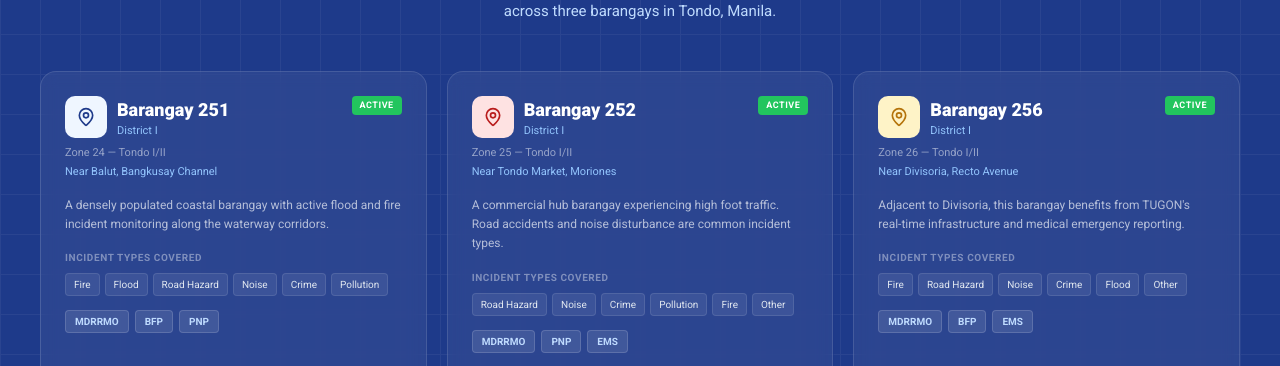
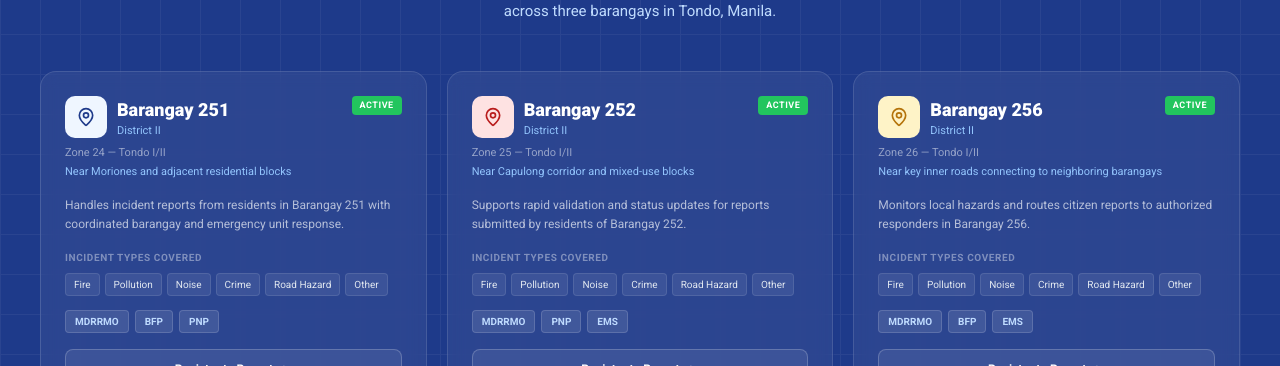
Before and after one commit to Jaymie-Lacson/Tugon, a React (Vite) app: page / in a window 1280 px wide. Shown: the part 1728-2094 px from the top of the page. Built offline with nearby package versions, Linux system fonts and the light colour scheme; no server answers.

Commit message:
Update Landing.tsx

```diff
--- a/src/app/pages/Landing.tsx
+++ b/src/app/pages/Landing.tsx
@@ -411,28 +411,28 @@ function SupportedBarangays() {
   const navigate = useNavigate();
   const barangays = [
     {
-      num: '251', zone: 'Zone 24 — Tondo I/II', district: 'District I',
-      landmarks: 'Near Balut, Bangkusay Channel',
+      num: '251', zone: 'Zone 24 — Tondo I/II', district: 'District II',
+      landmarks: 'Near Moriones and adjacent residential blocks',
+      description: 'Handles incident reports from residents in Barangay 251 with coordinated barangay and emergency unit response.',
+      incidentTypes: ['Fire', 'Pollution', 'Noise', 'Crime', 'Road Hazard', 'Other'],
       responders: ['MDRRMO', 'BFP', 'PNP'],
-      incidentTypes: ['Fire', 'Flood', 'Road Hazard', 'Noise', 'Crime', 'Pollution'],
       color: '#1E3A8A', light: '#EFF6FF',
-      description: 'A densely populated coastal barangay with active flood and fire incident monitoring along the waterway corridors.',
     },
     {
-      num: '252', zone: 'Zone 25 — Tondo I/II', district: 'District I',
-      landmarks: 'Near Tondo Market, Moriones',
+      num: '252', zone: 'Zone 25 — Tondo I/II', district: 'District II',
+      landmarks: 'Near Capulong corridor and mixed-use blocks',
+      description: 'Supports rapid validation and status updates for reports submitted by residents of Barangay 252.',
+      incidentTypes: ['Fire', 'Pollution', 'Noise', 'Crime', 'Road Hazard', 'Other'],
       responders: ['MDRRMO', 'PNP', 'EMS'],
-      incidentTypes: ['Road Hazard', 'Noise', 'Crime', 'Pollution', 'Fire', 'Other'],
       color: '#B91C1C', light: '#FEE2E2',
-      description: 'A commercial hub barangay experiencing high foot traffic. Road accidents and noise disturbance are common incident types.',
     },
     {
-      num: '256', zone: 'Zone 26 — Tondo I/II', district: 'District I',
-      landmarks: 'Near Divisoria, Recto Avenue',
+      num: '256', zone: 'Zone 26 — Tondo I/II', district: 'District II',
+      landmarks: 'Near key inner roads connecting to neighboring barangays',
+      description: 'Monitors local hazards and routes citizen reports to authorized responders in Barangay 256.',
+      incidentTypes: ['Fire', 'Pollution', 'Noise', 'Crime', 'Road Hazard', 'Other'],
       responders: ['MDRRMO', 'BFP', 'EMS'],
-      incidentTypes: ['Fire', 'Road Hazard', 'Noise', 'Crime', 'Flood', 'Other'],
       color: '#B4730A', light: '#FEF3C7',
-      description: "Adjacent to Divisoria, this barangay benefits from TUGON's real-time infrastructure and medical emergency reporting.",
     },
   ];
 
```
